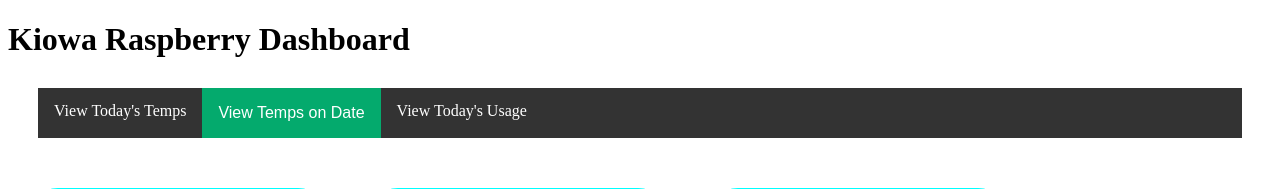
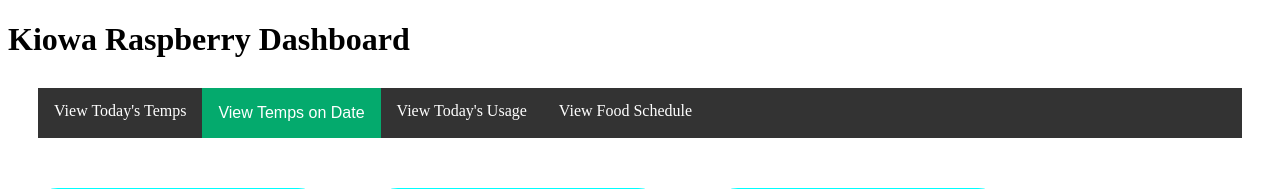
Before and after one commit to sailcali/kiowa-monitor-API, a Flask app: template app/templates/dashboard.html in a window 1280 px wide. Shown: the top 189 px of the page. Run offline with Flask 2, Linux system fonts and the light colour scheme; the template is opened without the code that fills it, so the values that code supplies are empty; parts of the project's set-up code (start-up, migrations or seed data) failed here and were passed over.

Commit message:
added link on dashboard for food schedule

```diff
--- a/app/templates/dashboard.html
+++ b/app/templates/dashboard.html
@@ -33,6 +33,7 @@
                     <a id="dateButtonUsage" href='/usage/2021-12-08'>GO</a>
                 </div>
             </li> -->
+            <li><a href='/food/schedule'>View Food Schedule</a></li>
         </ul>
     </nav>
     <main>
```
